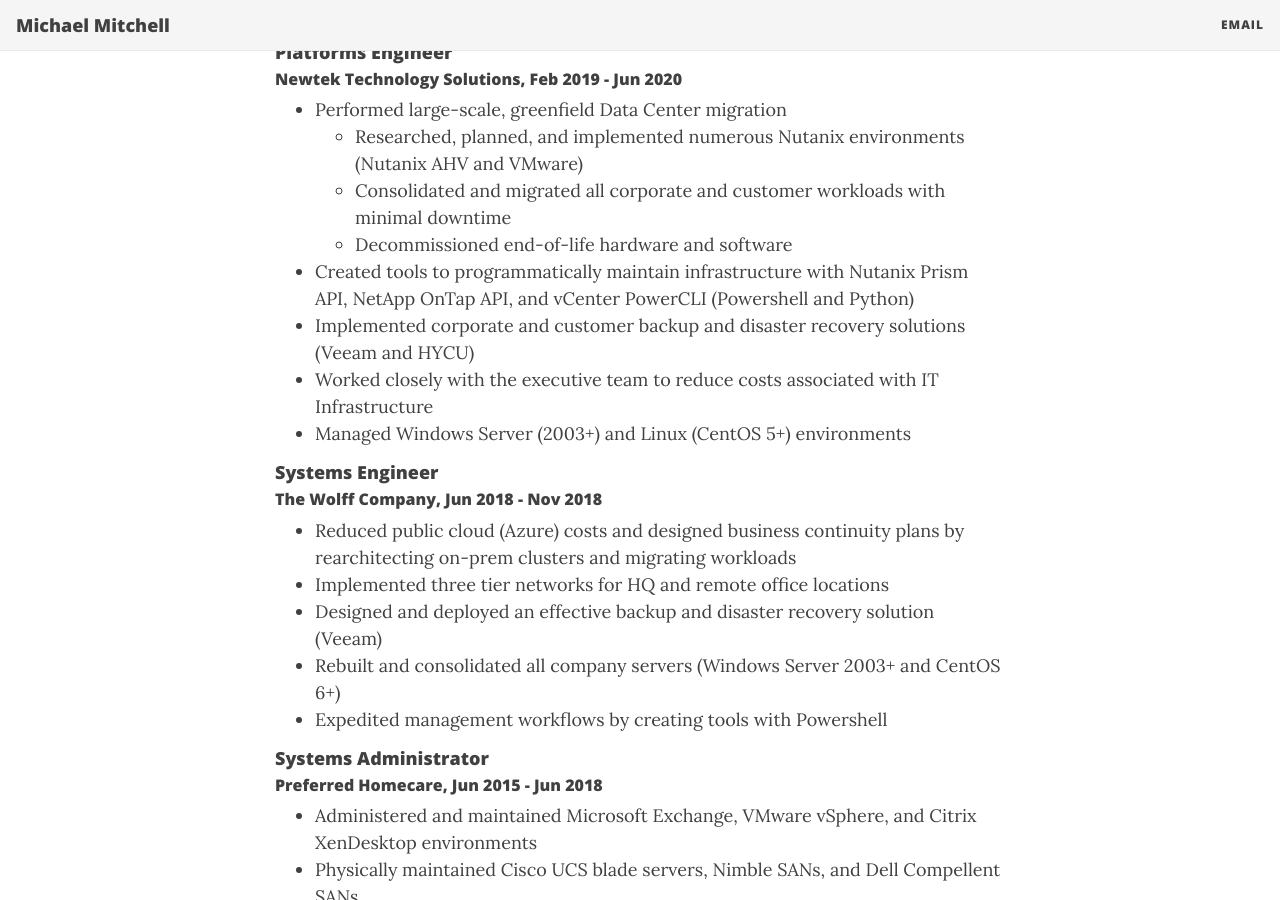
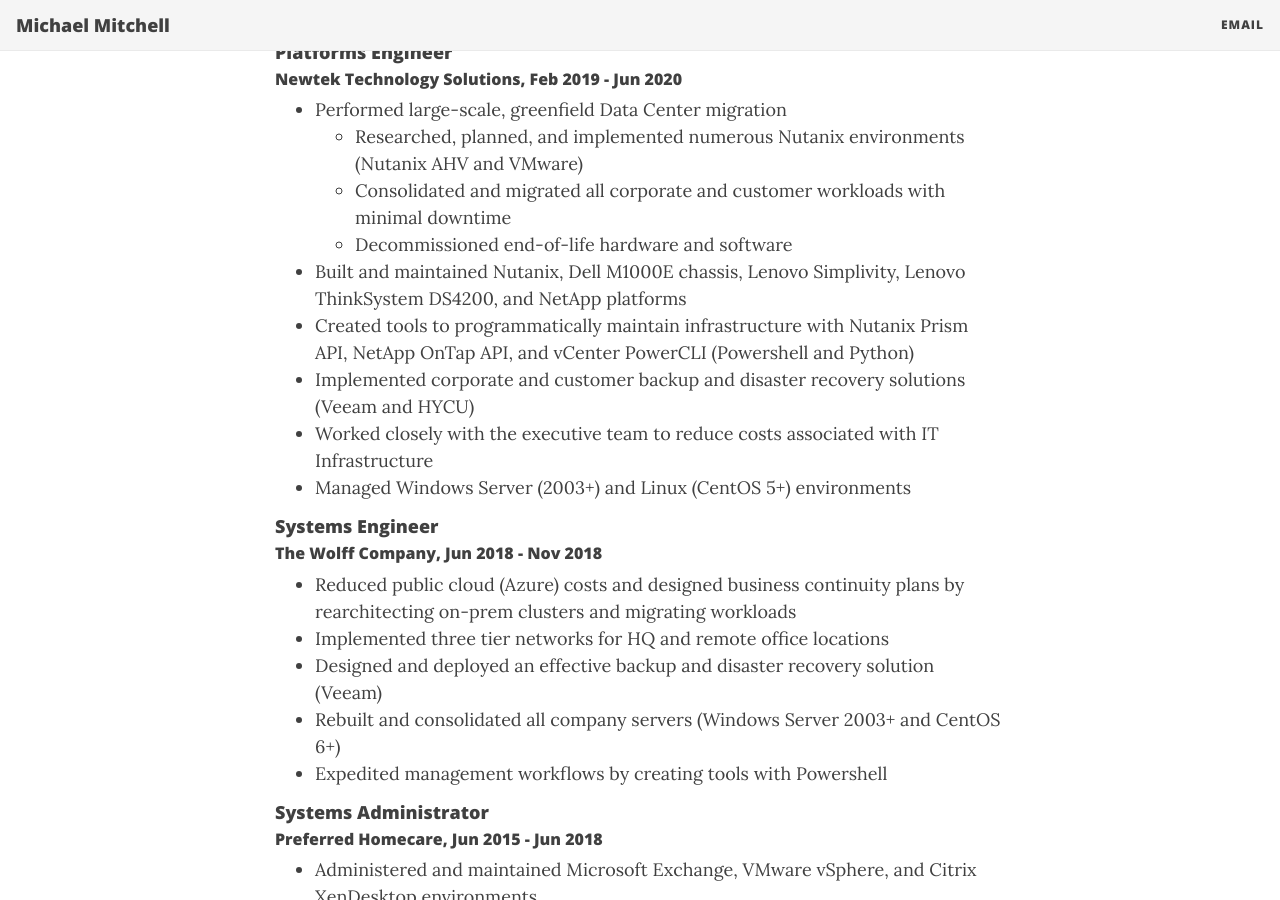
Before and after one commit to themichaelmitchell/themichaelmitchell.github.io, a Jekyll site: the page built from index.md, in a window 1280 px wide and 900 px high, scrolled down 435 px. Built offline with Jekyll 4.4.1, drawn with Linux system fonts in a browser that asks for light colours; nearby versions of some CDN libraries.

Commit message:
flesh out NTS platforms

```diff
--- a/index.md
+++ b/index.md
@@ -16,6 +16,7 @@
   - Researched, planned, and implemented numerous Nutanix environments (Nutanix AHV and VMware)
   - Consolidated and migrated all corporate and customer workloads with minimal downtime
   - Decommissioned end-of-life hardware and software
+- Built and maintained Nutanix, Dell M1000E chassis, Lenovo Simplivity, Lenovo ThinkSystem DS4200, and NetApp platforms
 - Created tools to programmatically maintain infrastructure with Nutanix Prism API, NetApp OnTap API, and vCenter PowerCLI (Powershell and Python)
 - Implemented corporate and customer backup and disaster recovery solutions (Veeam and HYCU)
 - Worked closely with the executive team to reduce costs associated with IT Infrastructure
```
